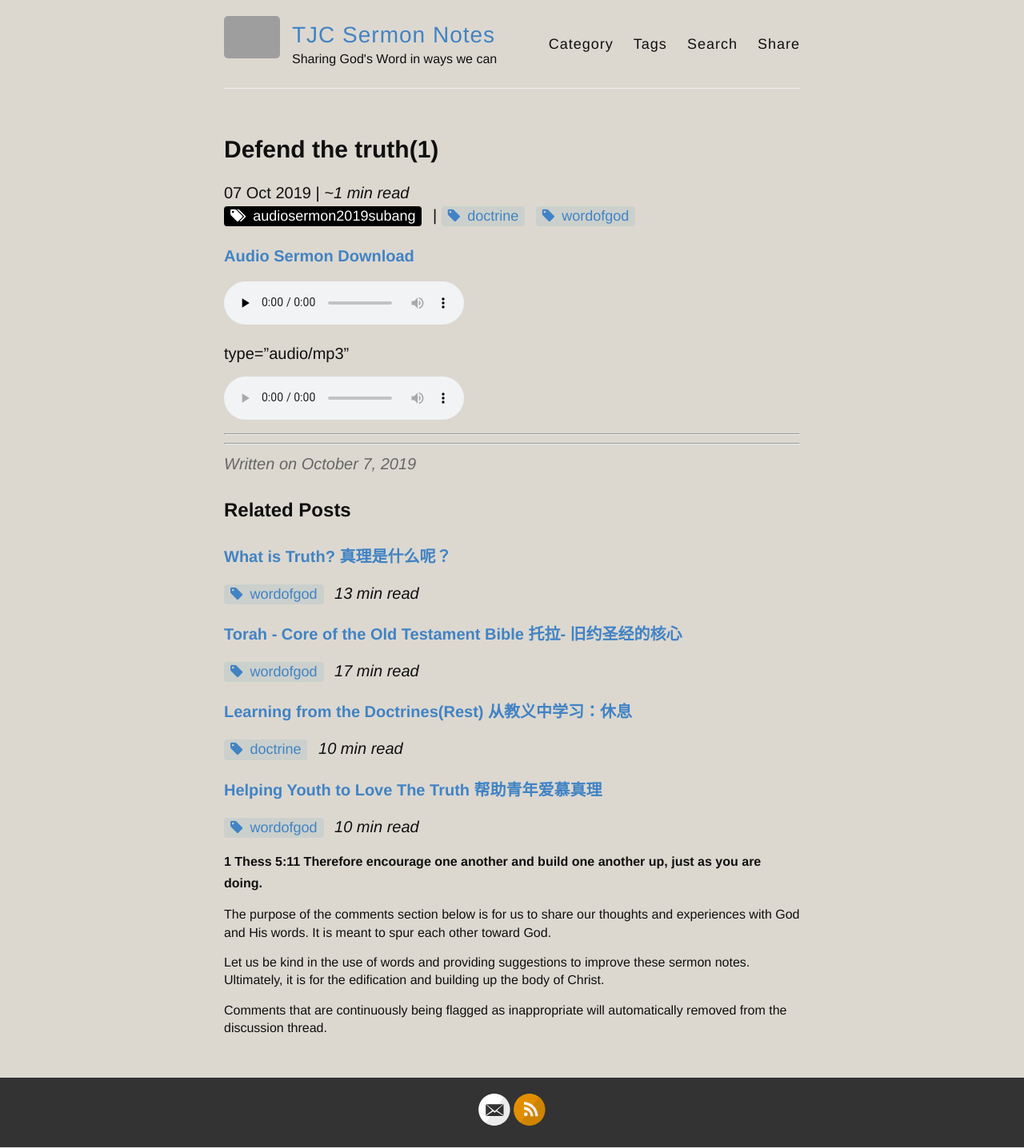
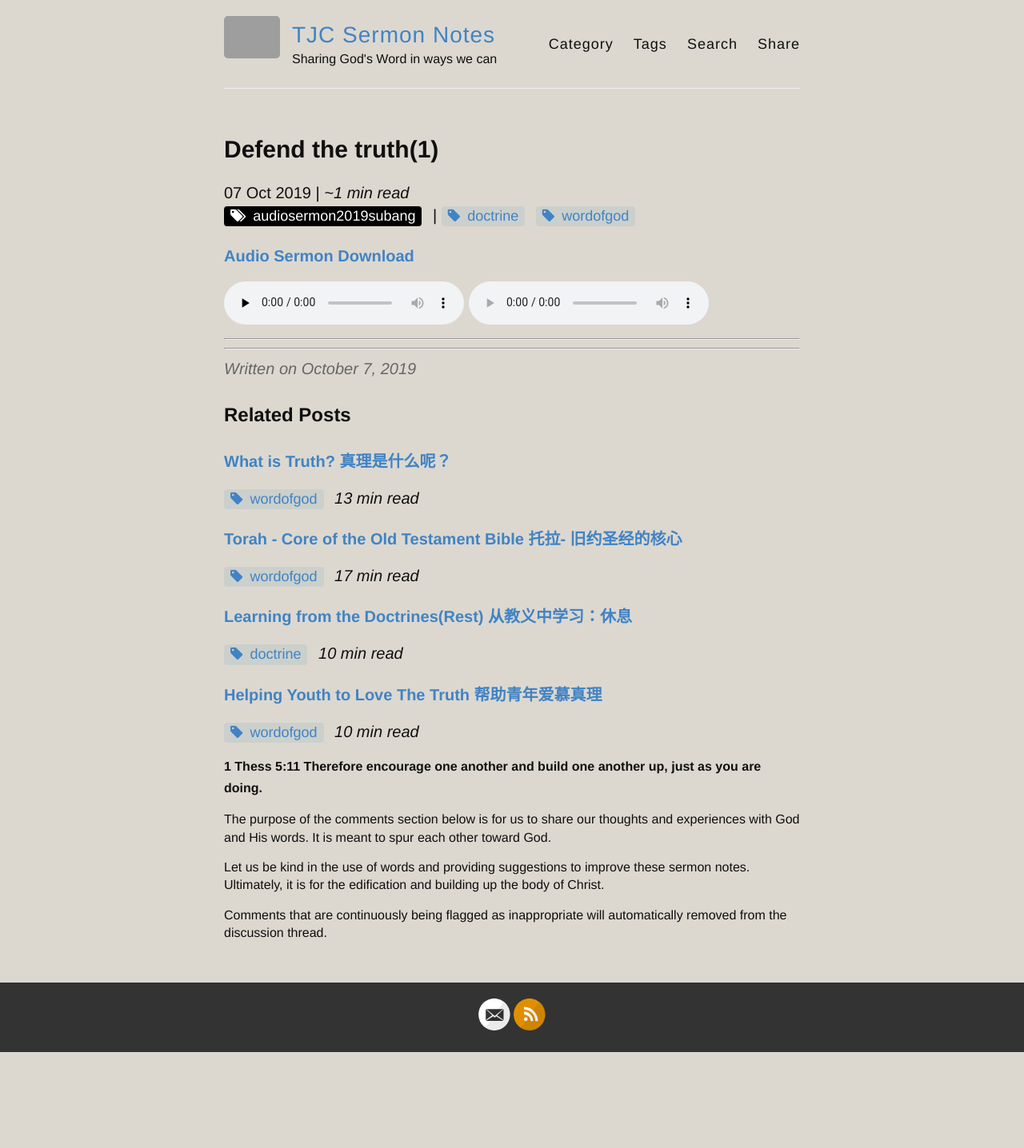
Before and after one commit to catchupTJC/catchuptjc.github.io, a Jekyll site: the page built from _posts/2019-10-07-Defend the truth(1) .md, in a window 1280 px wide. Shown: the whole page at 80% size. Built offline with Jekyll 4.4.1, drawn with Linux system fonts in a browser that asks for light colours; nearby versions of some CDN libraries; comment, search, counter and statistics services are not loaded; after the commit the page ends 1317 px from its top, so only the background shows below that; grey boxes are pictures that could not be loaded.

Commit message:
Update 2019-10-07-Defend the truth(1) .md

```diff
--- a/_posts/2019-10-07-Defend the truth(1) .md
+++ b/_posts/2019-10-07-Defend the truth(1) .md
@@ -8,19 +8,18 @@ hymns: []
 
 ### <a href="http://docs.google.com/uc?export=open&id=1uUqv-rYvN7scCWxLxjA0WYPgbclxniC6">Audio Sermon Download</a>
 
+
 <audio controls preload="none">
     <source src="http://docs.google.com/uc?export=open&id=1uUqv-rYvN7scCWxLxjA0WYPgbclxniC6">test
 </audio>
 
-type="audio/mp3"
+<audio controls="mycontrol" height="50" width="50">
+ <source src="https://raw.githubusercontent.com/catchuptjc/catchuptjc.github.io/master/music/LoveUnreserved.mp3" type="audio/mp3" />
+<embed height="50" width="50" src="music.mp3" />
+</audio>
 
 
 
 
-
-
-<audio controls="controls">
-  <source src="https://docs.google.com/uc?export=download&id=1uUqv-rYvN7scCWxLxjA0WYPgbclxniC6">testing123</audio>
-
 ----
 ****
```
